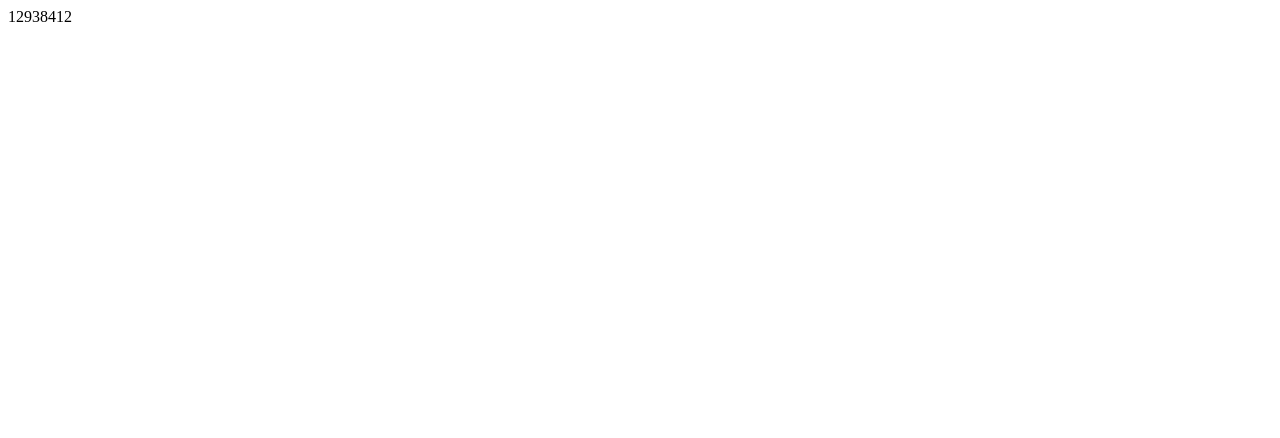
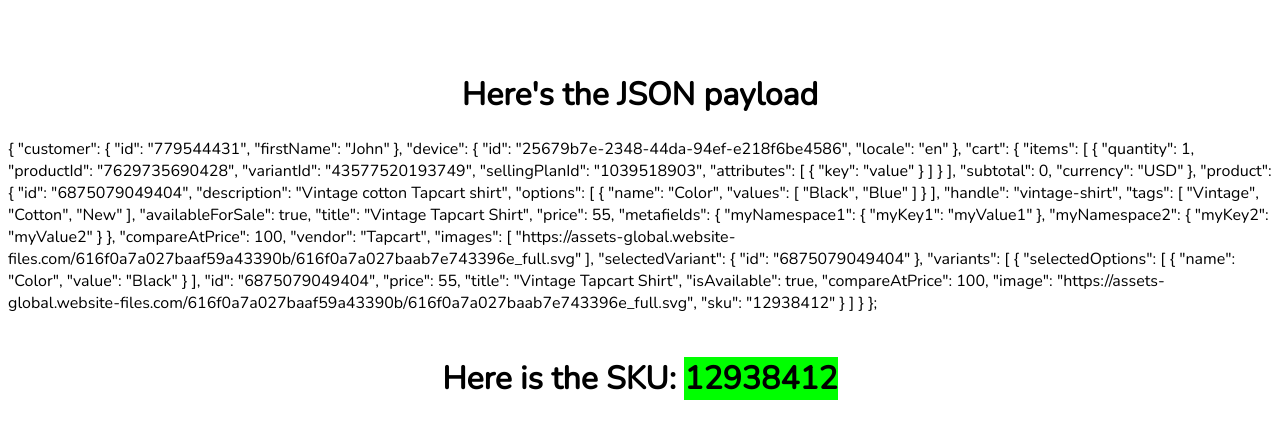
Before and after one commit to jorge-cano-tc/json-sku-lookup, a plain HTML site: page index.html in a window 1280 px wide. Drawn offline with nearby package versions, Linux system fonts and the light colour scheme.

Commit message:
json styled, css added

```diff
--- a/index.html
+++ b/index.html
@@ -3,13 +3,102 @@
 <head>
     <meta charset="UTF-8">
     <title>Document</title>
+    <link rel="stylesheet" href="styles.css">
 </head>
 <body>
 
+    <br>
+    <br>
+    <h1>Here's the JSON payload</h1>
+    <code class="prettyprint">
+    {
+        "customer": {
+         "id": "779544431",
+         "firstName": "John"
+        },
+        "device": {
+         "id": "25679b7e-2348-44da-94ef-e218f6be4586",
+         "locale": "en"
+        },
+        "cart": {
+         "items": [
+          {
+           "quantity": 1,
+           "productId": "7629735690428",
+           "variantId": "43577520193749",
+           "sellingPlanId": "1039518903",
+           "attributes": [
+            {
+             "key": "value"
+            }
+           ]
+          }
+         ],
+         "subtotal": 0,
+         "currency": "USD"
+        },
+        "product": {
+         "id": "6875079049404",
+         "description": "Vintage cotton Tapcart shirt",
+         "options": [
+          {
+           "name": "Color",
+           "values": [
+            "Black",
+            "Blue"
+           ]
+          }
+         ],
+         "handle": "vintage-shirt",
+         "tags": [
+          "Vintage",
+          "Cotton",
+          "New"
+         ],
+         "availableForSale": true,
+         "title": "Vintage Tapcart Shirt",
+         "price": 55,
+         "metafields": {
+          "myNamespace1": {
+           "myKey1": "myValue1"
+          },
+          "myNamespace2": {
+           "myKey2": "myValue2"
+          }
+         },
+         "compareAtPrice": 100,
+         "vendor": "Tapcart",
+         "images": [
+          "https://assets-global.website-files.com/616f0a7a027baaf59a43390b/616f0a7a027baab7e743396e_full.svg"
+         ],
+         "selectedVariant": {
+          "id": "6875079049404"
+         },
+         "variants": [
+          {
+           "selectedOptions": [
+            {
+             "name": "Color",
+             "value": "Black"
+            }
+           ],
+           "id": "6875079049404",
+           "price": 55,
+           "title": "Vintage Tapcart Shirt",
+           "isAvailable": true,
+           "compareAtPrice": 100,
+           "image": "https://assets-global.website-files.com/616f0a7a027baaf59a43390b/616f0a7a027baab7e743396e_full.svg",
+           "sku": "12938412"
+          }
+         ]
+        }
+    };
+    </code>
+    <br>
+    <br>
     <div class="container">
-        <div class="sku"></div>
-      </div>
-
+        <h1><div>Here is the SKU: <span class="sku" style="background:lime;"></span></div></h1>
+    </div>
 
     <script src="scripts.js"></script>
 
--- /dev/null
+++ b/styles.css
@@ -0,0 +1,13 @@
+@import url('https://fonts.googleapis.com/css2?family=Nunito&display=swap');
+
+* {
+    font-family: 'Nunito', sans-serif;
+}
+
+.container {
+    text-align: center;
+}
+
+h1 {
+    text-align: center;
+}
```
